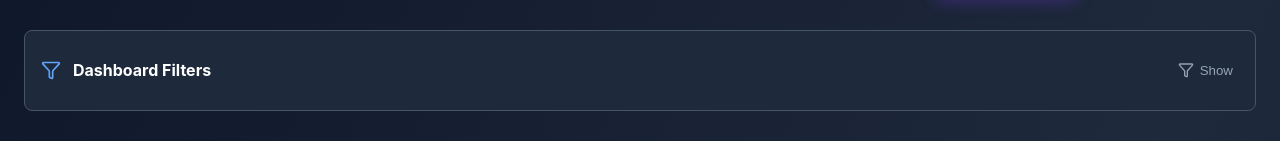
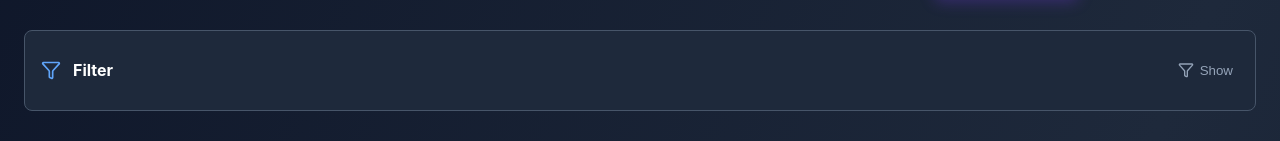
Before and after one commit to dee7205/social-media-dashboard-bi, a React (Create React App) app: page / in a window 1280 px wide. Shown: the part 146-287 px from the top of the page. Built offline with nearby package versions, Linux system fonts and the light colour scheme.

Commit message:
Fixed insights section. Removed unseen emojis

```diff
--- a/src/App.js
+++ b/src/App.js
@@ -346,7 +346,7 @@
       <div style={{ display: 'flex', alignItems: 'center', justifyContent: 'space-between' }}>
         <div style={{ display: 'flex', alignItems: 'center', gap: '12px' }}>
           <Filter style={{ width: '20px', height: '20px', color: '#60a5fa' }} />
-          <h2 style={{ fontSize: '16px', fontWeight: 'bold' }}>Dashboard Filters</h2>
+          <h2 style={{ fontSize: '16px', fontWeight: 'bold' }}>Filter</h2>
           {activeFilterCount > 0 && <span style={{ background: '#2563eb', color: '#fff', fontSize: '12px', padding: '2px 8px', borderRadius: '9999px' }}>{activeFilterCount} active</span>}
         </div>
         <button
@@ -590,7 +590,7 @@
         <ul style={{ listStyle: 'none', padding: 0, margin: 0 }}>
           {getRegionData().slice(0, 3).map((r, i) => (
             <li key={r.region} style={{ fontSize: '14px', color: '#e2e8f0', marginBottom: '8px' }}>
-              {'🥇🥈🥉'[i]} <strong>{r.region}:</strong> {r.err}% ERR
+              {''[i]} <strong>{r.region}:</strong> {r.err}% ERR
             </li>
           ))}
         </ul>
@@ -600,7 +600,7 @@
         <ul style={{ listStyle: 'none', padding: 0, margin: 0 }}>
           {getContentTypeData().slice(0, 3).map((c, i) => (
             <li key={c.type} style={{ fontSize: '14px', color: '#e2e8f0', marginBottom: '8px' }}>
-              {'🥇🥈🥉'[i]} <strong>{c.type}:</strong> {c.err}% ERR
+              {''[i]} <strong>{c.type}:</strong> {c.err}% ERR
             </li>
           ))}
         </ul>
@@ -610,7 +610,7 @@
         <ul style={{ listStyle: 'none', padding: 0, margin: 0 }}>
           {getHashtagData().slice(0, 3).map((h, i) => (
             <li key={h.hashtag} style={{ fontSize: '14px', color: '#e2e8f0', marginBottom: '8px' }}>
-              {'🥇🥈🥉'[i]} <strong>{h.hashtag}:</strong> {h.err}% ERR
+              {''[i]} <strong>{h.hashtag}:</strong> {h.err}% ERR
             </li>
           ))}
         </ul>
```
